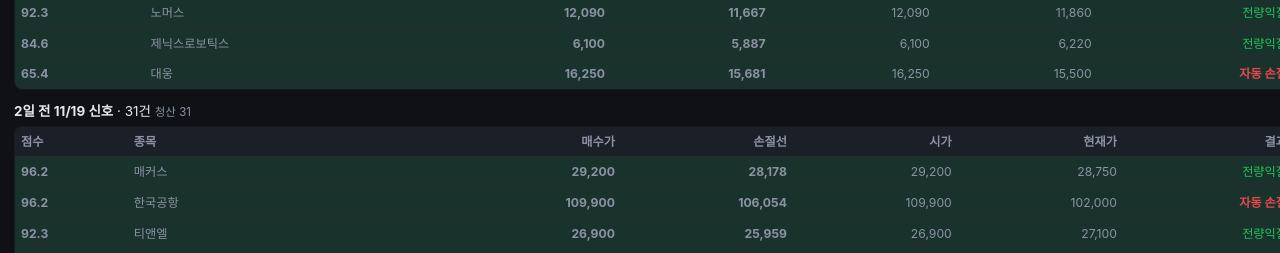
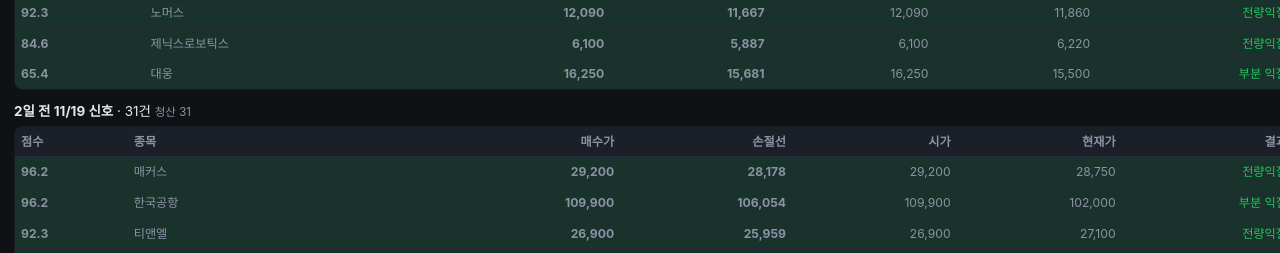
Before and after one commit to dawunkim93-eng/box-monitor, a plain HTML site: page index.html in a window 1280 px wide. Shown: the part 543-796 px from the top of the page. Drawn offline with Linux system fonts and the light colour scheme.

Commit message:
chore: 자동 손절이어도 합계 플러스면 부분 익절로 표기

```diff
--- a/index.html
+++ b/index.html
@@ -2275,7 +2275,11 @@ async function init(){
   const dash=n=>`${String(n).slice(4,6)}/${String(n).slice(6)}`;
   const gpCell=g=>(g==null?"-":`${g>0?'<span class="up">▲':(g<0?'<span class="deep">▼':'<span class="sub">-')}${g>0?"+":""}${fx(g,2)}%</span>`);
   const stCell=x=>{
-    if(x.status==="청산완료") return `<span class="${x.kind==="전량익절"?"up":"deep"}">${x.kind||"청산"}</span>`;
+    if(x.status==="청산완료"){
+      // 자동 손절이어도 1·2차 익절로 합계가 플러스면 '부분 익절'
+      const lbl=(x.kind==="자동 손절"&&x.net>0)?"부분 익절":(x.kind||"청산");
+      return `<span class="${x.net>0?"up":"deep"}">${lbl}</span>`;
+    }
     if(x.status==="보유중") return `<span class="wait">보유중</span>`;
     if(x.status==="미체결") return `<span class="sub">미체결</span>`;
     if(x.status==="매수 대기") return `<span class="sub">매수 예정</span>`;
```
Also changed, not shown: 1 other file.
